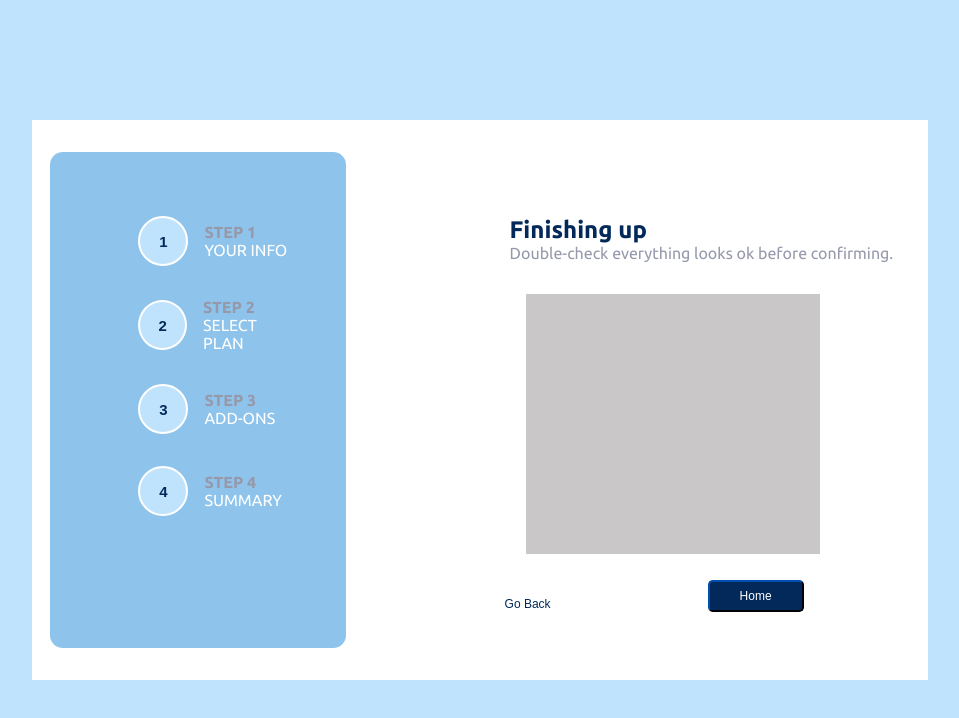
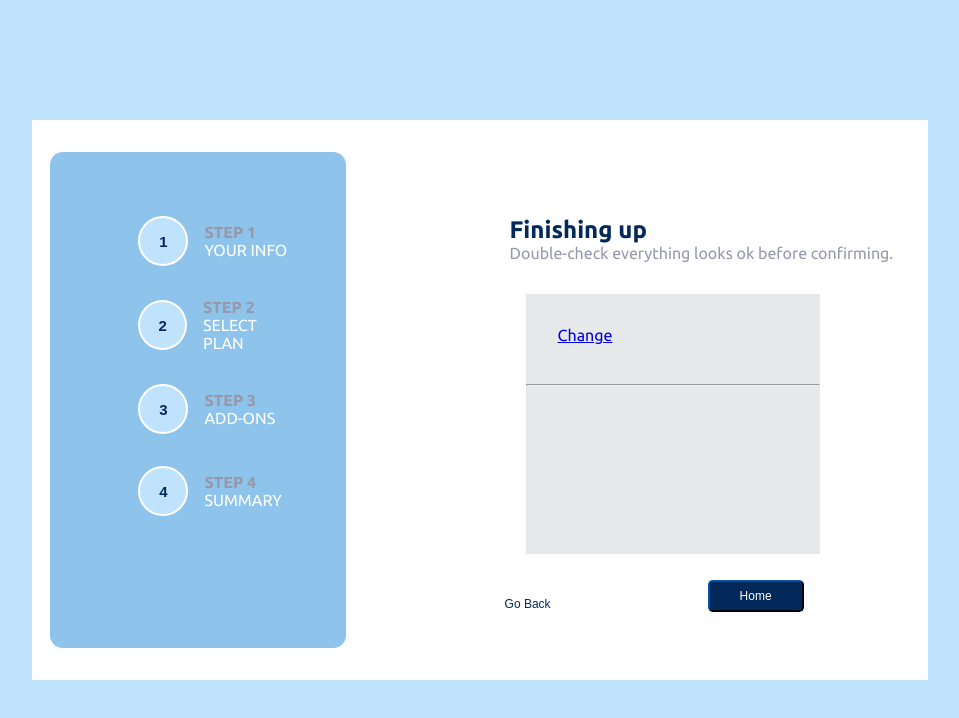
Before and after one commit to mnavai/multistepsform-reactapp, a React (Create React App) app: page /summary in a window 1280 px wide. Shown: the top 718 px of the page, without its empty margins (160-1119 px from the left). Built offline with nearby package versions, Linux system fonts and the light colour scheme; the HTML template or start-up script is replaced by a standard one.

Commit message:
4th page

```diff
--- a/src/components/Checkbox/Checkbox.css
+++ b/src/components/Checkbox/Checkbox.css
@@ -2,6 +2,7 @@
     display: flex;
     align-items: center;
     width:24rem;
+    height: 5.5rem;
     border: 2px solid rgb(201, 210, 221);
     border-radius: 0.3rem;
     padding: .7rem;
@@ -32,6 +33,7 @@
     color: rgb(2, 41, 90);
     font-weight: bold;
     font-size: .9rem;
+    padding-bottom: .5rem;
 }
 .checkbox-p{
     font-size: .7rem;
--- a/src/components/MainWrapper/MainWrapper.css
+++ b/src/components/MainWrapper/MainWrapper.css
@@ -27,10 +27,15 @@
     width: 22vw;
     margin: 0 auto 0 8rem;
 }
+.selected-plan {
+    display: flex;
+    flex-direction: column;
+    padding: 2rem;
+}
 .bill-container {
     height: 35vh;
     width: 23vw;
-    background-color: rgb(201, 199, 199);
+    background-color: hsl(210, 5%, 91%);
     margin: 1rem auto 0 8rem;
 }
 .checkbox-group {
--- a/src/pages/Summary.js
+++ b/src/pages/Summary.js
@@ -15,9 +15,17 @@ const Summary = () => {
                         ptag="Double-check everything looks ok before confirming." />
                 <div id="form" className="form-class">
                     <div className="bill-container">
-                        <div className="selected-plan"></div>
-                        <div className="selected-addons"></div>
-                        <div className="total-price"></div>
+                        <div className="selected-plan">
+                            <div class="plan"></div>
+                            <Link to="/select-plan">Change</Link>
+                        </div>
+                        <hr />
+                        <div className="selected-addons">
+
+                        </div>
+                        <div className="total-price">
+
+                        </div>
                     </div>
                     <div className="form-buttons">
                         <Link to="/add-ons"><Button type="submit" className="btn-goback">Go Back</Button></Link>
```
Also changed, not shown: src/index.css (line endings or trailing spaces).
